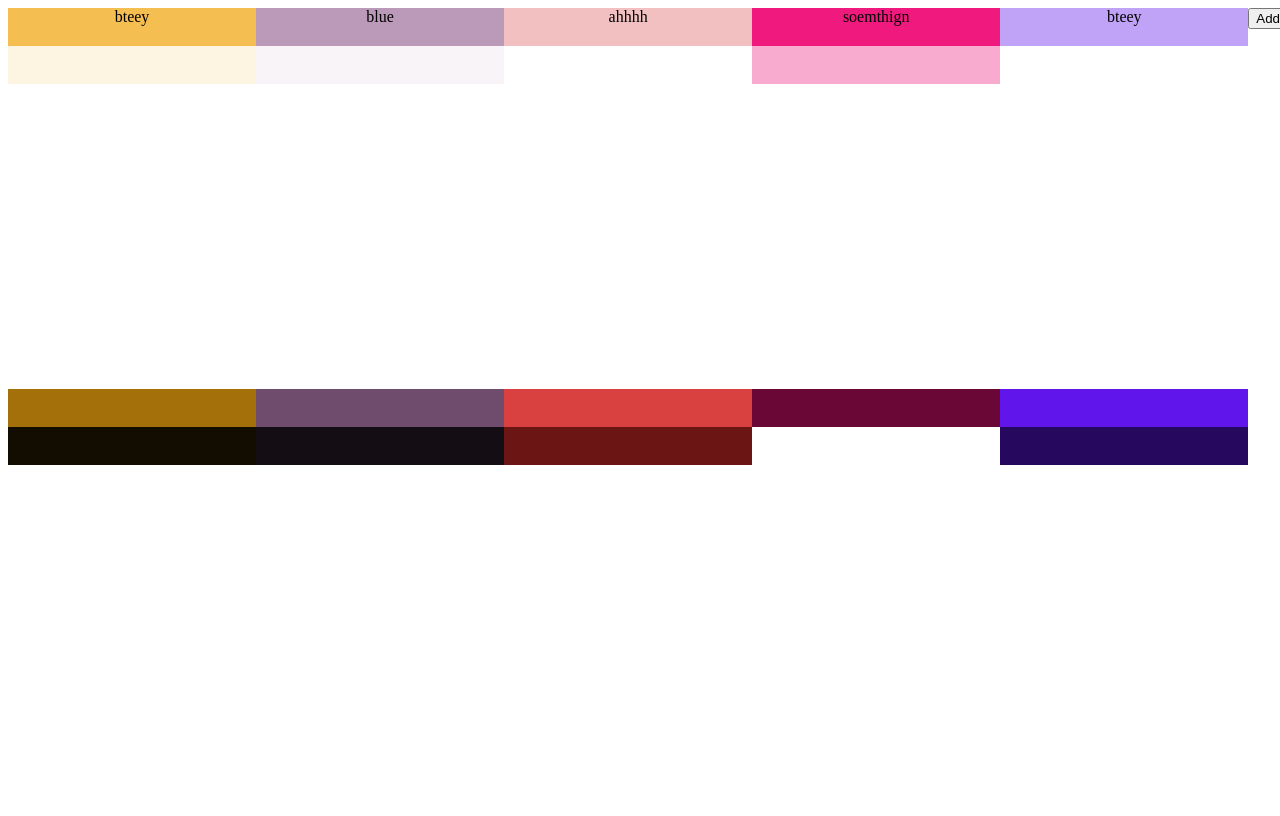
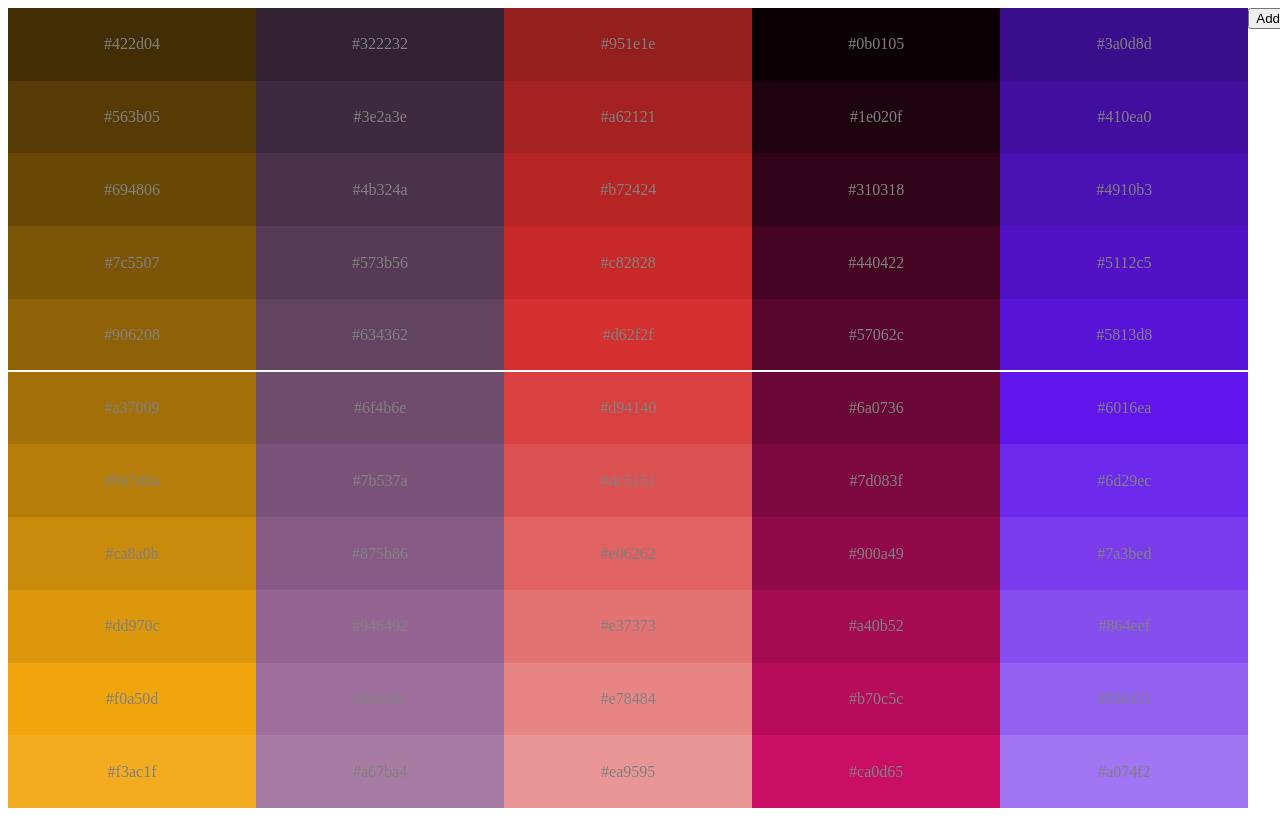
Before and after one commit to goeaway/color-palette, a React app: page / in a window 1280 px wide. Built offline with nearby package versions, Linux system fonts and the light colour scheme; the HTML template or start-up script is replaced by a standard one.

Commit message:
added ability to change palette main color and delete a palette

```diff
--- a/src/components/app.tsx
+++ b/src/components/app.tsx
@@ -3,20 +3,29 @@ import styled from "styled-components";
 import Palette from "./palette";
 import Controls from "./controls";
 import { PaletteDTO } from "../types";
-import { getRandomPalettes } from "../services/palette-service";
+import { getRandomPalettes, getPalettesFromStorage } from "../services/palette-service";
 import "../utils/extend-array";
 
+const getPalettes = () => {
+    const fromStorage = getPalettesFromStorage();
+    return fromStorage && fromStorage.length ? fromStorage : getRandomPalettes(5);
+}
+
 const App: React.FC = () => {
-    const [palettes, SetPalettes] = React.useState<Array<PaletteDTO>>(getRandomPalettes(5));
+    const [palettes, SetPalettes] = React.useState<Array<PaletteDTO>>(getPalettes);
 
     const addPaletteHandler = () => {
         SetPalettes(p => [...p, getRandomPalettes(1)[0]]);
     }
 
+    const deletePaletteHandler = (paletteId: number) => {
+        SetPalettes(ps => ps.filter(p => p.id !== paletteId));
+    }
+
     return (
         <AppContainer>
             <PaletteContainer>
-                {palettes.map(p => <Palette palette={p} key={p.id} />)}
+                {palettes.map(p => <Palette palette={p} key={p.id} onDelete={deletePaletteHandler} />)}
             </PaletteContainer>
             <ControlsContainer>
                 <Controls onAddPalette={addPaletteHandler} />
--- a/src/components/palette-color.tsx
+++ b/src/components/palette-color.tsx
@@ -1,13 +1,52 @@
 import * as React from "react";
 import styled from "styled-components";
+import useClickOutside from "../hooks/use-click-outside";
+import useKeyPress from "../hooks/use-key-press";
 
 export interface PaletteColorProps {
     color: string;
+    main: boolean;
+    onChangeSaved: (newColor: string) => void;
 }
 
-const PaletteColor: React.FC<PaletteColorProps> = ({ color }) => {
+const PaletteColor: React.FC<PaletteColorProps> = ({ color, main, onChangeSaved }) => {
+    const [editable, setEditable] = React.useState(false);
+    const [newColor, setNewColor] = React.useState(color);
+    const outsideClickRef = useClickOutside(() => {
+        setEditable(false);
+    });
+
+    const enter = useKeyPress("Enter");
+    const escape = useKeyPress("Escape");
+
+    React.useEffect(() => {
+        if(enter && editable) {
+            onChangeSaved(newColor);
+            setEditable(false);
+        }
+    }, [enter]);
+
+    React.useEffect(() => {
+        if(escape && editable) {
+            setEditable(false);
+        }
+    })
+
+    const doubleClickHandler = () => {
+        if(main && !editable) {
+            setEditable(true);
+        }
+    }
+
+    const inputChangeHandler = (ev: React.ChangeEvent<HTMLInputElement>) => {
+        setNewColor(ev.target.value);
+    }
+
     return (
-        <Container background={color}>
+        <Container background={color} ref={outsideClickRef} onDoubleClick={doubleClickHandler}>
+            {!editable && <ColorName>{newColor}</ColorName>}
+            {editable && <Input type='text' value={newColor} onChange={inputChangeHandler} placeholder="hex code" autoFocus />}
+            <BorderBox bordered={main} />
         </Container>
     );
 }
@@ -18,7 +57,36 @@ interface ContainerStyleProps {
     background: string;
 }
 
+const ColorName = styled.span`
+    color: gray;
+`
+interface BorderBoxStyleProps {
+    bordered: boolean;
+}
+
+const BorderBox = styled.span`
+    border: ${(p: BorderBoxStyleProps) => p.bordered && "2px solid white"};
+    border-left: none;
+    border-right: none;
+    position: absolute;
+    background: transparent;
+    width: 100%;
+    height: 100%;
+`
+
 const Container = styled.div`
     background-color: ${(p: ContainerStyleProps) => p.background};
     flex-grow: 1;
+    display:flex;
+    position: relative;
+    justify-content: center;
+    align-items: center;
 `
+
+const Input = styled.input`
+    border-radius: 2px;
+    border: none;
+    z-index: 2;
+    padding: .5rem;
+    max-width: 120px;
+`
--- a/src/components/palette.tsx
+++ b/src/components/palette.tsx
@@ -3,16 +3,26 @@ import { PaletteDTO, HSL } from "../types";
 import styled from "styled-components";
 import PaletteColor from "./palette-color";
 import { hexToHSL, HSLToHex } from "../utils/color-converter";
+import useClickOutside from "../hooks/use-click-outside";
 
 export interface PaletteProps {
     palette: PaletteDTO;
+    onDelete: (id: number) => void;
 }
 
-const Palette: React.FC<PaletteProps> = ({ palette }) => {
+const Palette: React.FC<PaletteProps> = ({ palette, onDelete }) => {
+    const [baseColor, setBaseColor] = React.useState(palette.normalColor);
     const [colors, setColors] = React.useState<Array<string>>([]);
+    const [focused, setFocused] = React.useState(false);
+    const [editable, setEditable] = React.useState(false);
+    const [showControls, setShowControls] = React.useState(false);
+
+    const outsideClickRef = useClickOutside(() => {
+        setFocused(false);
+    });
 
     React.useEffect(() => {
-        const hsl = hexToHSL(palette.normalColor);
+        const hsl = hexToHSL(baseColor);
 
         const lightHSLs: Array<HSL> = [];
         const darkHSLs: Array<HSL> = [];
@@ -24,20 +34,45 @@ const Palette: React.FC<PaletteProps> = ({ palette }) => {
             const dL = dSource - palette.luminenceStep;
             const lL = lSource + palette.luminenceStep;
 
-            lightHSLs.push({ h: hsl.h, s: hsl.s, l: lL });
-            darkHSLs.push({ h: hsl.h, s: hsl.s, l: dL });
+            lightHSLs.push({ h: hsl.h, s: hsl.s, l: lL > 100 ? 100 : lL });
+            darkHSLs.push({ h: hsl.h, s: hsl.s, l: dL < 0 ? 0 : dL });
         }
 
         const lightHex = lightHSLs.map(hsl => HSLToHex(hsl));
-        const darkHex = darkHSLs.map(hsl => HSLToHex(hsl));
+        const darkHex = darkHSLs.map(hsl => HSLToHex(hsl)).reverse();
 
-        setColors([...lightHex, palette.normalColor, ...darkHex]);
-    }, []);
+        setColors([...darkHex, baseColor, ...lightHex]);
+    }, [baseColor]);
+
+    const containerClickHandler = () => {
+        setFocused(true);
+    }
+
+    const colorChangeSavedHandler = (newColor: string) => {
+        setBaseColor(newColor);
+    }
+
+    const onMouseEnterHandler = () => {
+        setShowControls(true);
+    }
+
+    const onMouseLeaveHandler = () => {
+        setShowControls(false);
+    }
+
+    const deleteButtonClickHandler = () => {
+        onDelete(palette.id);
+    }
 
     return (
-        <Container>
+        <Container onClick={containerClickHandler} ref={outsideClickRef} onMouseOver={onMouseEnterHandler} onMouseEnter={onMouseEnterHandler} onMouseLeave={onMouseLeaveHandler}>
+            {showControls &&
+                <PaletteControls>
+                    <button type="button" onClick={deleteButtonClickHandler}>Delete</button>
+                </PaletteControls>
+            }
             <Title>{palette.name}</Title>
-            {colors.map((c, index) => <PaletteColor key={index} color={c} />)}
+            {colors.map((c, index) => <PaletteColor onChangeSaved={colorChangeSavedHandler} main={c == baseColor} key={index} color={c} />)}
         </Container>
     );
 }
@@ -57,3 +92,8 @@ const Title = styled.span`
     display:flex;
     justify-content: center;
 `
+
+const PaletteControls = styled.div`
+    position: absolute;
+    z-index: 1000;
+`
--- /dev/null
+++ b/src/hooks/use-click-outside.ts
@@ -0,0 +1,21 @@
+import * as React from "react";
+
+const useClickOutside = (callback: () => void) => {
+    const ref = React.useRef();
+
+    React.useEffect(() => {
+        const clickHandler = (ev: MouseEvent) => {
+            if(ref && ref.current && !(ref.current as any).contains(ev.target)) {
+                callback();
+            }
+        }
+
+        document.addEventListener("mousedown", clickHandler);
+
+        return () => document.removeEventListener("mousedown", clickHandler);
+    });
+
+    return ref;
+};
+
+export default useClickOutside;
--- /dev/null
+++ b/src/hooks/use-key-press.ts
@@ -0,0 +1,31 @@
+import * as React from "react";
+
+const useKeyPress = (targetKey: React.Key) => {
+    const [keyPressed, setKeyPressed] = React.useState(false);
+
+    React.useEffect(() => {
+        const downHandler = (event: KeyboardEvent) => {
+            if(event.key == targetKey) {
+                setKeyPressed(true);
+            }
+        };
+
+        const upHandler = (event: KeyboardEvent) => {
+            if(event.key == targetKey) {
+                setKeyPressed(false);
+            }
+        }
+
+        document.addEventListener('keydown', downHandler);
+        document.addEventListener('keyup', upHandler);
+
+        return () => {
+            document.removeEventListener('keydown', downHandler);
+            document.addEventListener('keyup', upHandler);
+        }
+    }, []);
+
+    return keyPressed;
+};
+
+export default useKeyPress;
--- a/src/services/palette-service.ts
+++ b/src/services/palette-service.ts
@@ -3,8 +3,8 @@ import { getRandomColor } from "../utils/get-random-color";
 import { v1 } from "uuid";
 import getRandomPaletteName from "../utils/get-random-palette-name";
 
-export function getPalettesFromStorage() {
-
+export function getPalettesFromStorage() : Array<PaletteDTO> {
+    return [];
 }
 
 export function getRandomPalettes(count: number) : Array<PaletteDTO> {
@@ -15,8 +15,8 @@ export function getRandomPalettes(count: number) : Array<PaletteDTO> {
             name: getRandomPaletteName(),
             id: v1(),
             normalColor: getRandomColor(),
-            luminenceStep: 30,
-            range: 10,
+            luminenceStep: 4,
+            range: 5,
         })
     }
 
```
